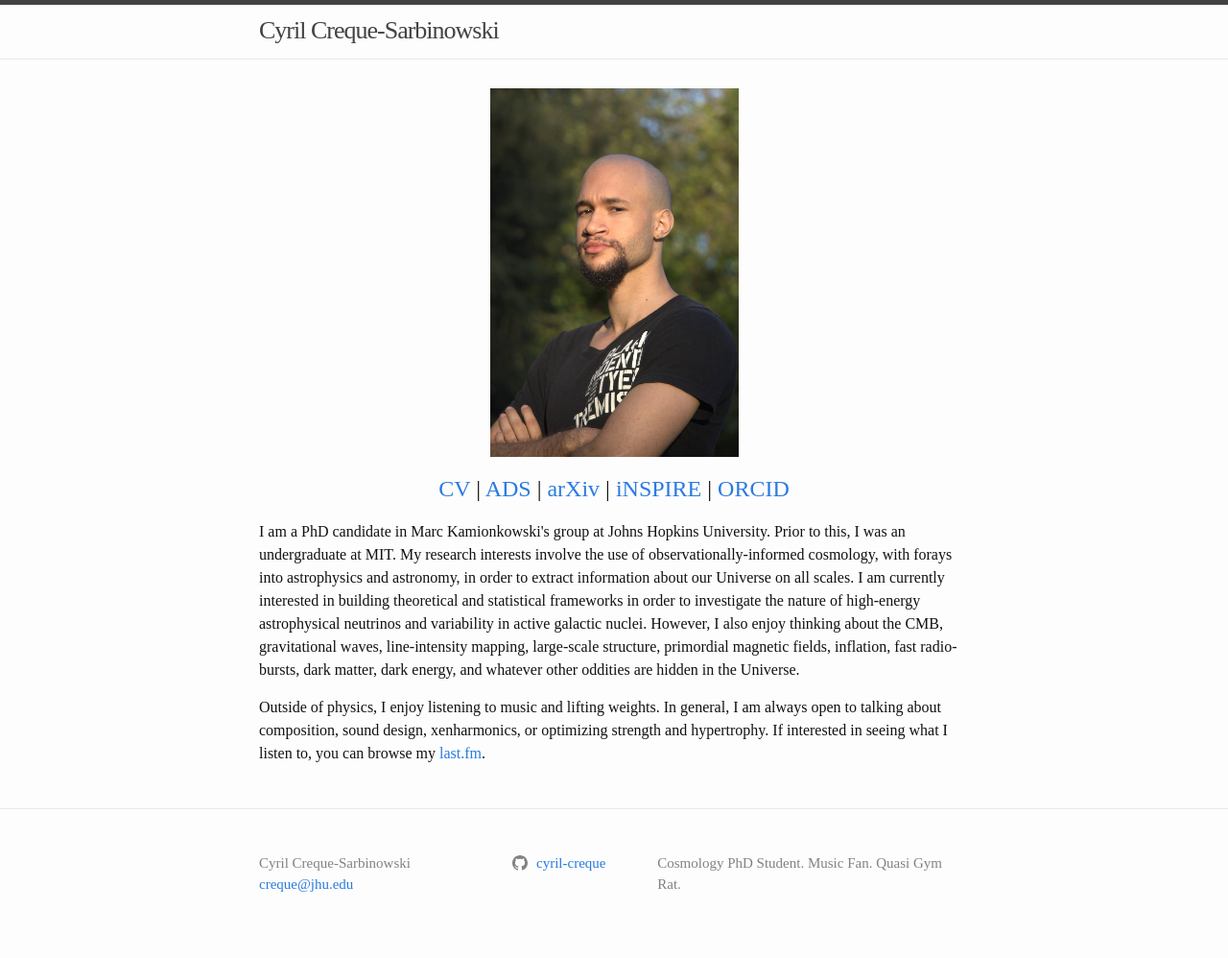
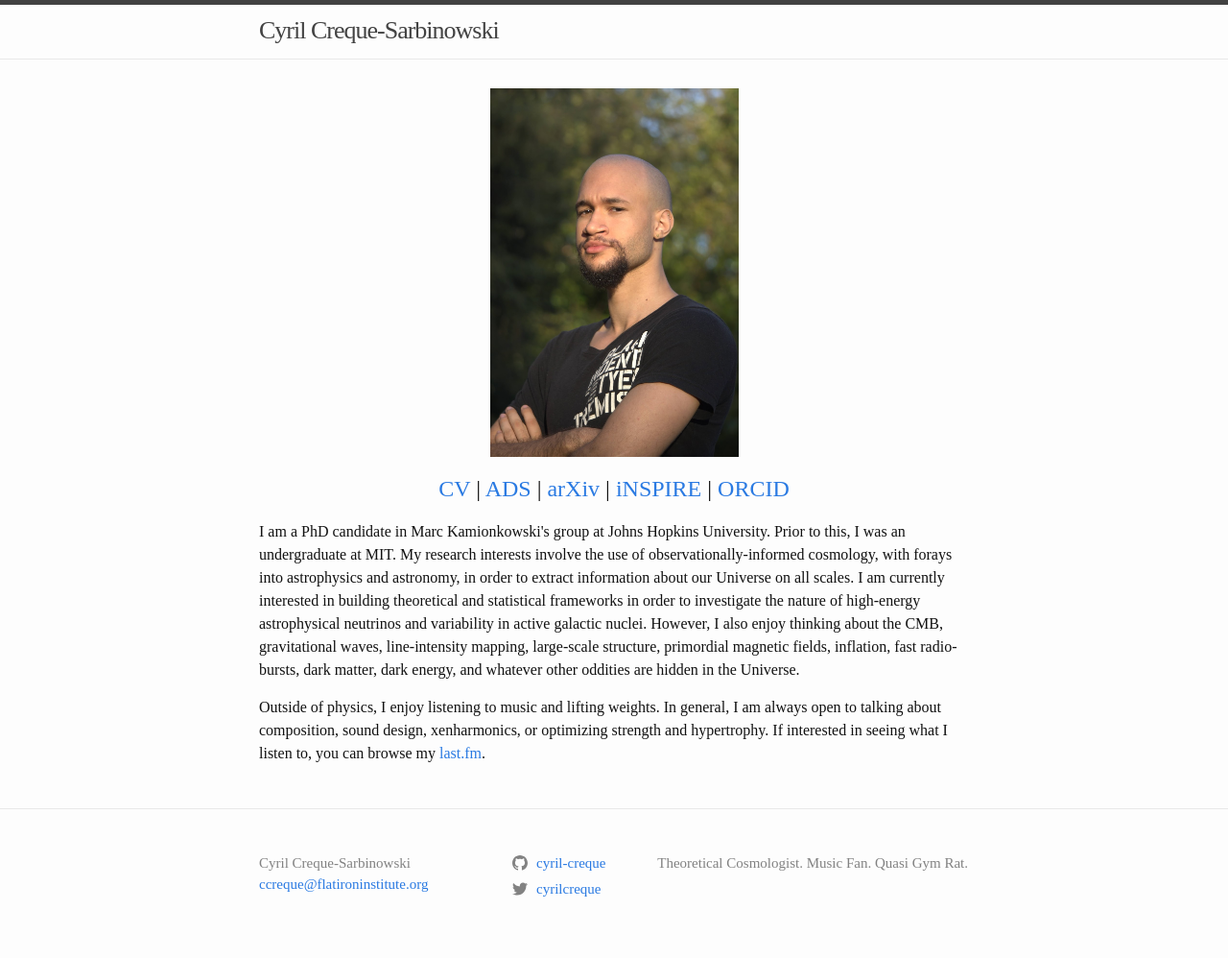
Before and after one commit to cyril-creque/cyril-creque.github.io, a Jekyll site: the page built from docs/index.markdown, in a window 1280 px wide. Shown: the whole page at 96% size. Built offline with Jekyll 4.4.1, drawn with Linux system fonts in a browser that asks for light colours; some web fonts are replaced.

Commit message:
Updated website

```diff
--- a/docs/_config.yml
+++ b/docs/_config.yml
@@ -19,12 +19,12 @@
 # in the templates via {{ site.myvariable }}.
 
 title: Cyril Creque-Sarbinowski
-email: creque@jhu.edu
+email: ccreque@flatironinstitute.org
 description: >- # this means to ignore newlines until "baseurl:"
-  Cosmology PhD Student. Music Fan. Quasi Gym Rat.
+  Theoretical Cosmologist. Music Fan. Quasi Gym Rat.
 baseurl: "" # the subpath of your site, e.g. /blog
 url: "" # the base hostname & protocol for your site, e.g. http://example.com
-#twitter_username: cyril
+twitter_username: cyrilcreque
 github_username:  cyril-creque
 
 # Build settings
```
